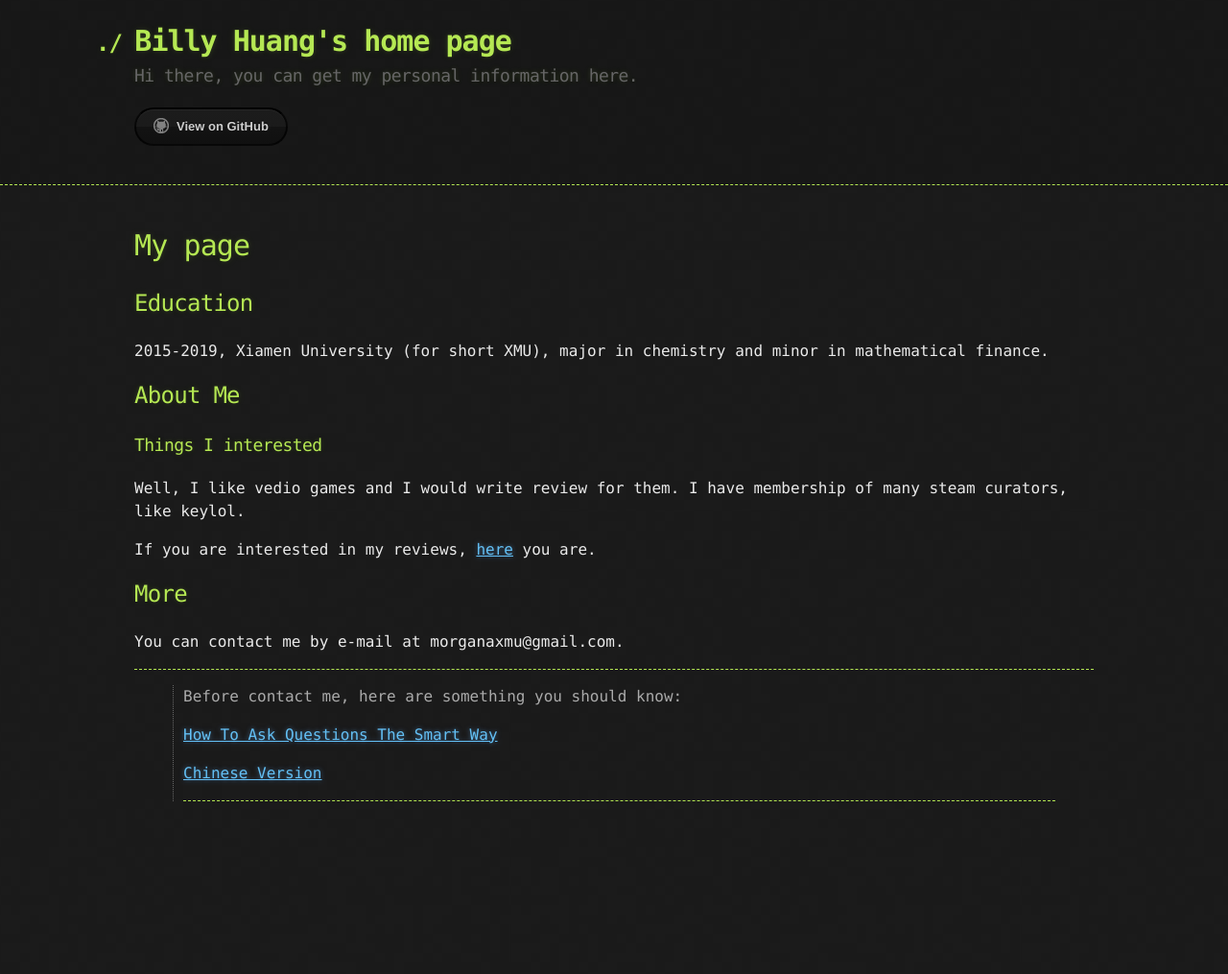
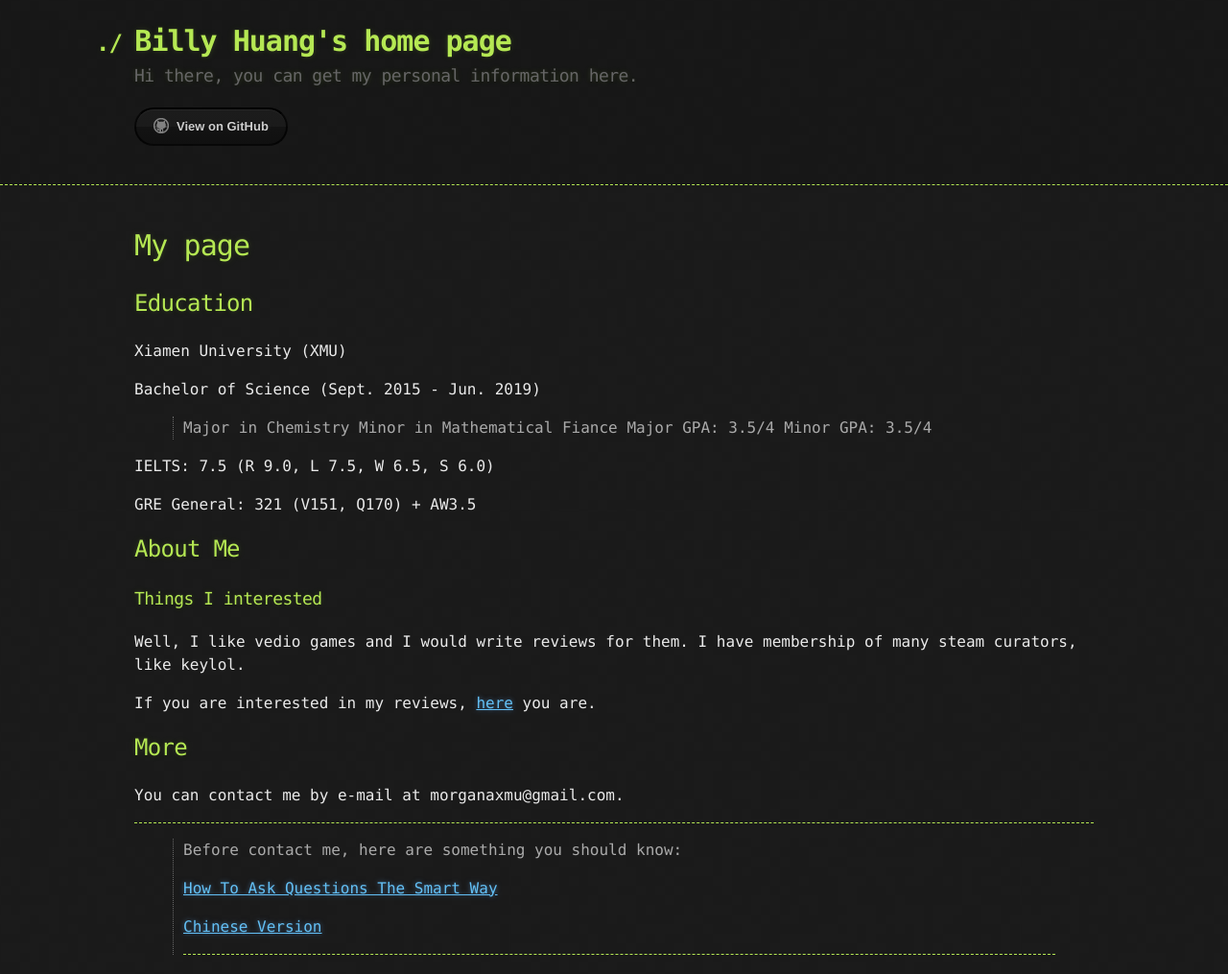
Before and after one commit to morganaxmu/morganaxmu.github.io, a Jekyll site: the page built from index.md, in a window 1280 px wide. Shown: the whole page at 96% size. Built offline with Jekyll 4.4.1, drawn with Linux system fonts in a browser that asks for light colours; our own code applies the rules of GitHub Pages for plain Markdown files; before the commit the page ends 900 px from its top, so only the background shows below that.

Commit message:
Update index.md

```diff
--- a/index.md
+++ b/index.md
@@ -5,11 +5,23 @@ Last updated: June 16, 2020
 
 ## Education
 
-2015-2019, Xiamen University (for short XMU), major in chemistry and minor in mathematical finance.
+Xiamen University (XMU)
+
+Bachelor of Science (Sept. 2015 - Jun. 2019)
+
+> Major in Chemistry
+> Minor in Mathematical Fiance
+> Major GPA: 3.5/4
+> Minor GPA: 3.5/4
+
+IELTS: 7.5 (R 9.0, L 7.5, W 6.5, S 6.0)
+
+GRE General: 321 (V151, Q170) + AW3.5
 
 ## About Me
 ### Things I interested
-Well, I like vedio games and I would write review for them. I have membership of many steam curators, like keylol.
+
+Well, I like vedio games and I would write reviews for them. I have membership of many steam curators, like keylol.
 
 If you are interested in my reviews, [here](https://github.com/morganaxmu/My-reviews-of-games) you are.
 
```
